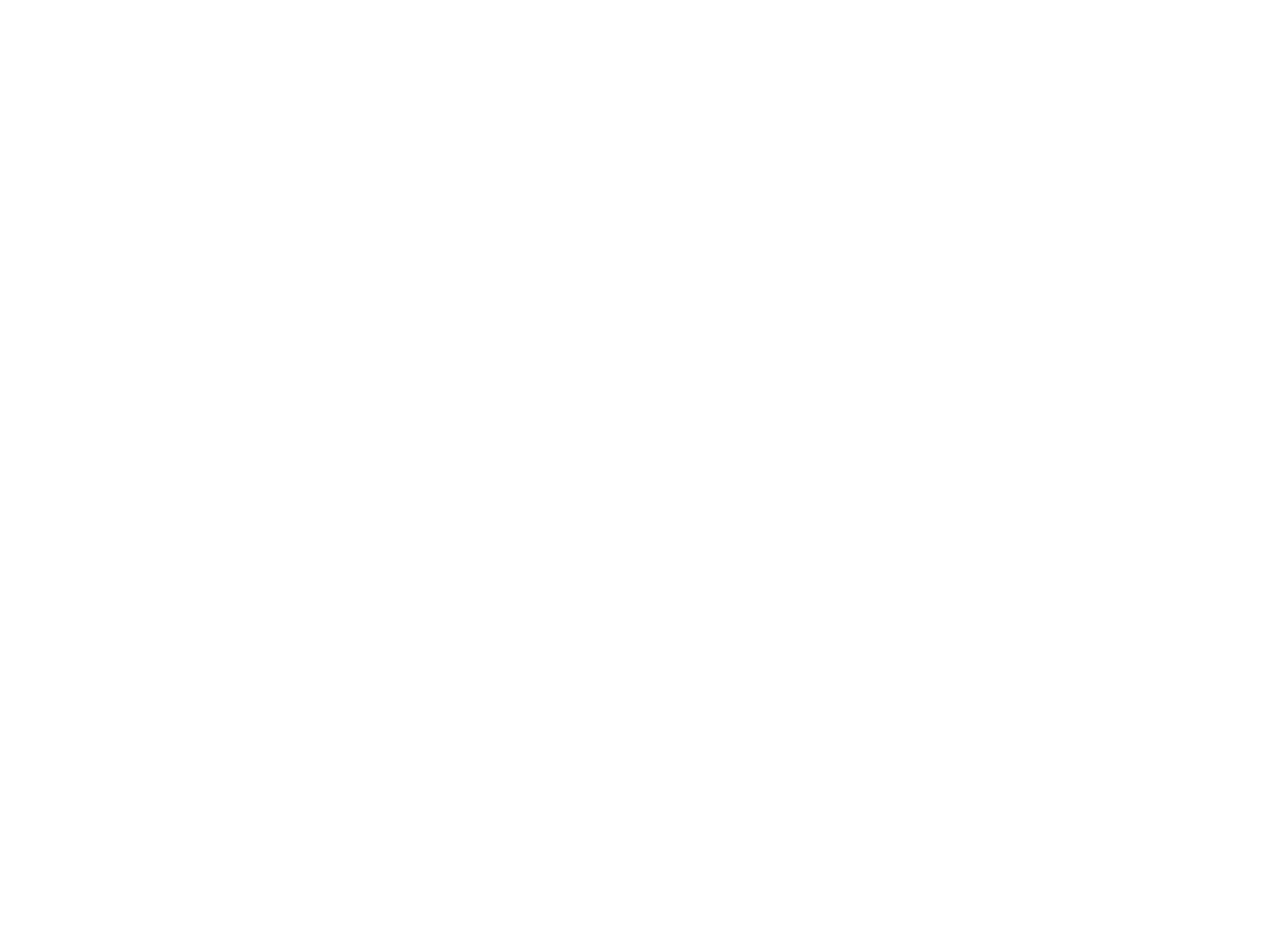
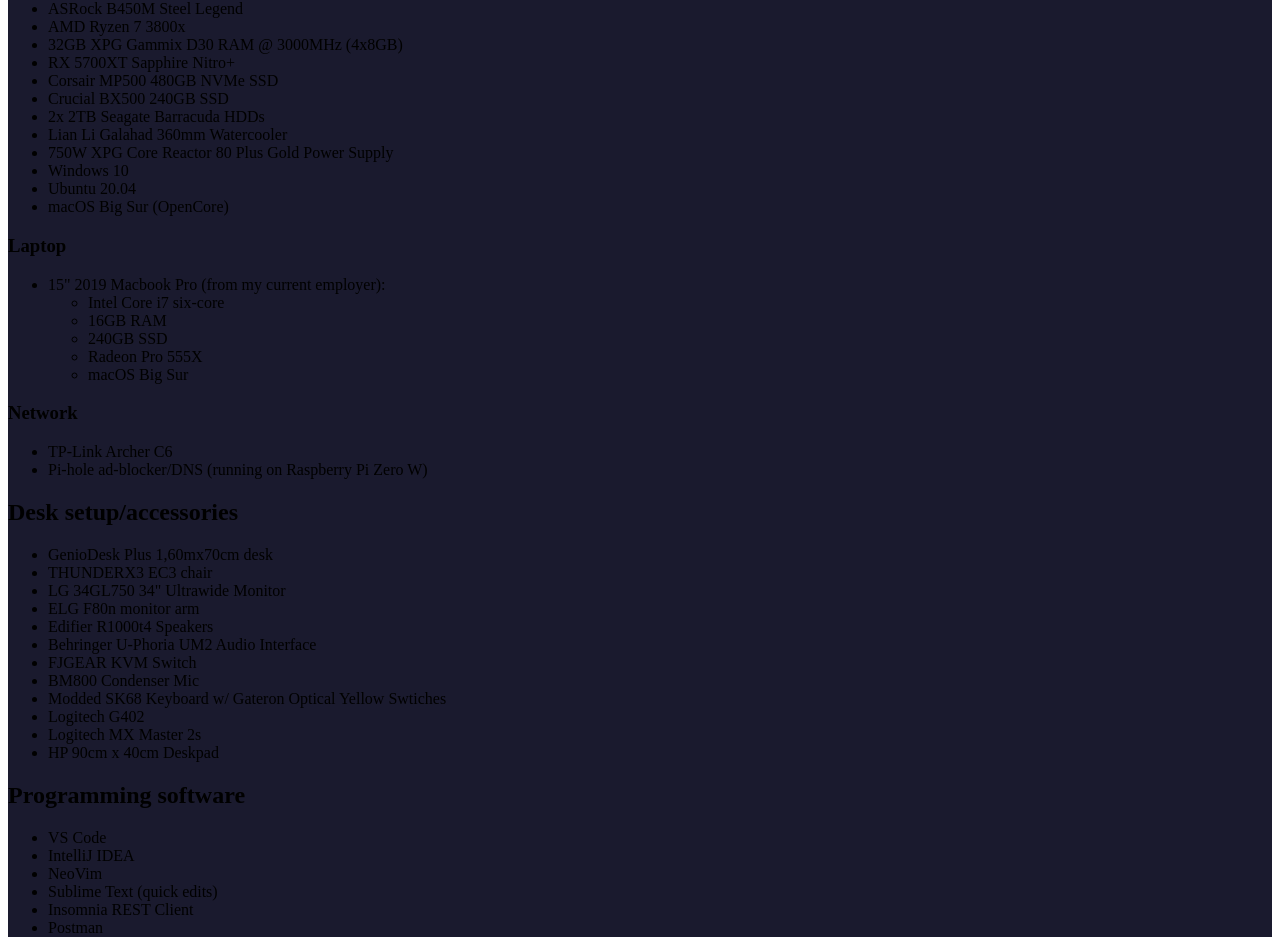
Before and after one commit to mathcale/site, a Next.js app: page /uses in a window 1280 px wide. Shown: the part 317-1267 px from the top of the page. Before the commit the page ends 800 px from the top, so only its background shows below. Built offline with nearby package versions, Linux system fonts and the light colour scheme.

Commit message:
feat(pages/uses): adding content

```diff
--- a/src/pages/uses.tsx
+++ b/src/pages/uses.tsx
@@ -1,9 +1,109 @@
+import Head from 'next/head';
 import { Layout } from '../components';
 
 export default function UsesPage() {
   return (
-    <Layout>
-      <h1>Uses</h1>
-    </Layout>
-  )
+    <>
+      <Head>
+        <title>Uses - Matheus Calegaro</title>
+      </Head>
+
+      <Layout>
+        <>
+          <h1 className="my-12 text-5xl md:text-6xl text-white font-extrabold">Uses</h1>
+
+          <div className="row">
+            <div className="md:col-6">
+              <h2 className="text-2xl text-white font-bold mb-7">Computers</h2>
+
+              <div className="row">
+                <div className="md:col-6">
+                  <h3 className="text-lg text-white font-bold mb-7">Desktop</h3>
+
+                  <ul className="list-disc list-inside">
+                    <li className="text-white">ASRock B450M Steel Legend</li>
+                    <li className="text-white">AMD Ryzen 7 3800x</li>
+                    <li className="text-white">32GB XPG Gammix D30 RAM @ 3000MHz (4x8GB)</li>
+                    <li className="text-white">RX 5700XT Sapphire Nitro+</li>
+                    <li className="text-white">Corsair MP500 480GB NVMe SSD</li>
+                    <li className="text-white">Crucial BX500 240GB SSD</li>
+                    <li className="text-white">2x 2TB Seagate Barracuda HDDs</li>
+                    <li className="text-white">Lian Li Galahad 360mm Watercooler</li>
+                    <li className="text-white">750W XPG Core Reactor 80 Plus Gold Power Supply</li>
+                    <li className="text-white">Windows 10</li>
+                    <li className="text-white">Ubuntu 20.04</li>
+                    <li className="text-white">macOS Big Sur (OpenCore)</li>
+                  </ul>
+                </div>
+
+                <div className="mt-7 md:col-6 md:mt-0">
+                  <h3 className="text-lg text-white font-bold mb-7">Laptop</h3>
+
+                  <ul>
+                    <li className="text-white">15" 2019 Macbook Pro (from my current employer):</li>
+                    <ul className="list-disc ml-8">
+                      <li className="text-white">Intel Core i7 six-core</li>
+                      <li className="text-white">16GB RAM</li>
+                      <li className="text-white">240GB SSD</li>
+                      <li className="text-white">Radeon Pro 555X</li>
+                      <li className="text-white">macOS Big Sur</li>
+                    </ul>
+                  </ul>
+                </div>
+              </div>
+
+              <div className="row mt-7">
+                <div className="col-12">
+                  <h3 className="text-lg text-white font-bold mb-7">Network</h3>
+
+                  <ul className="list-disc list-inside">
+                    <li className="text-white">TP-Link Archer C6</li>
+                    <li className="text-white">
+                      Pi-hole ad-blocker/DNS (running on Raspberry Pi Zero W)
+                    </li>
+                  </ul>
+                </div>
+              </div>
+            </div>
+
+            <div className="mt-10 md:col-6 md:mt-0">
+              <h2 className="text-2xl text-white font-bold mb-7">Desk setup/accessories</h2>
+
+              <ul className="list-inside list-disc">
+                <li className="text-white">GenioDesk Plus 1,60mx70cm desk</li>
+                <li className="text-white">THUNDERX3 EC3 chair</li>
+                <li className="text-white">LG 34GL750 34" Ultrawide Monitor</li>
+                <li className="text-white">ELG F80n monitor arm</li>
+                <li className="text-white">Edifier R1000t4 Speakers</li>
+                <li className="text-white">Behringer U-Phoria UM2 Audio Interface</li>
+                <li className="text-white">FJGEAR KVM Switch</li>
+                <li className="text-white">BM800 Condenser Mic</li>
+                <li className="text-white">
+                  Modded SK68 Keyboard w/ Gateron Optical Yellow Swtiches
+                </li>
+                <li className="text-white">Logitech G402</li>
+                <li className="text-white">Logitech MX Master 2s</li>
+                <li className="text-white">HP 90cm x 40cm Deskpad</li>
+              </ul>
+            </div>
+          </div>
+
+          <div className="row mt-10">
+            <div className="md:col-12">
+              <h2 className="text-2xl text-white font-bold mb-7">Programming software</h2>
+
+              <ul className="list-inside list-disc">
+                <li className="text-white">VS Code</li>
+                <li className="text-white">IntelliJ IDEA</li>
+                <li className="text-white">NeoVim</li>
+                <li className="text-white">Sublime Text (quick edits)</li>
+                <li className="text-white">Insomnia REST Client</li>
+                <li className="text-white">Postman</li>
+              </ul>
+            </div>
+          </div>
+        </>
+      </Layout>
+    </>
+  );
 }
```
